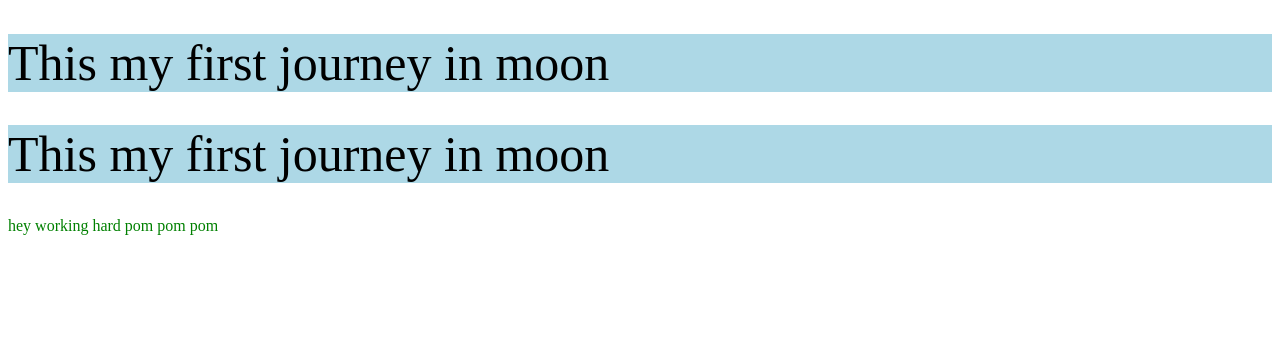
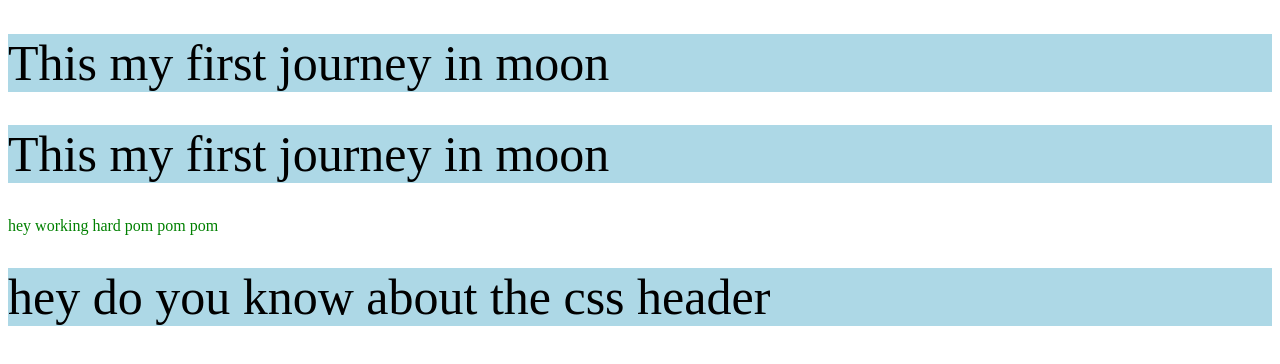
Before and after one commit to Arfatrifat10/my-second-repo, a plain HTML site: page index.html in a window 1280 px wide. Drawn offline with Linux system fonts and the light colour scheme.

Commit message:
first change

```diff
--- a/index.html
+++ b/index.html
@@ -11,5 +11,6 @@
   <h1>This my first journey in moon</h1>
   <h1>This my first journey in moon</h1>
   <p>hey working hard pom pom pom</p>
+  <h1>hey do you know about the css header</h1>
 </body>
 </html>
```
